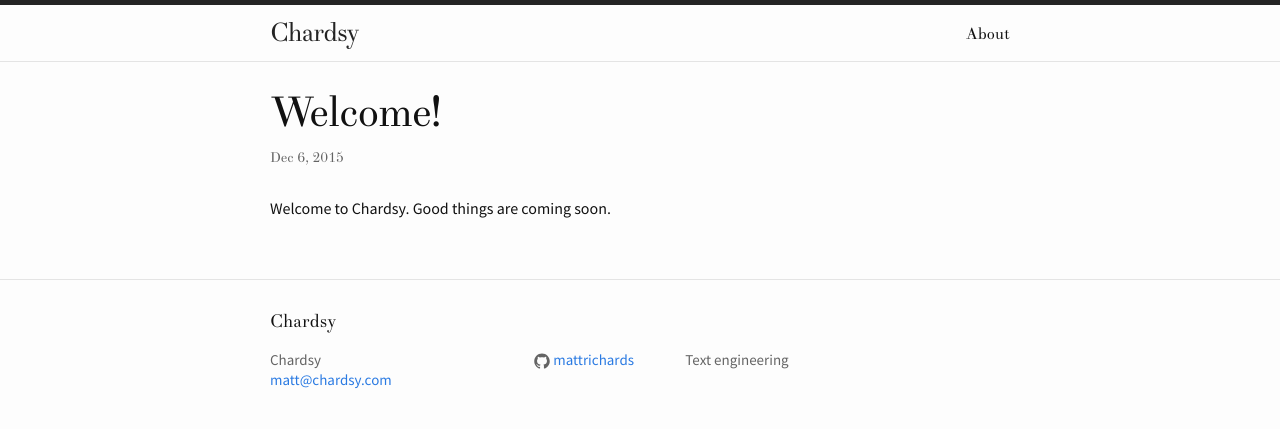
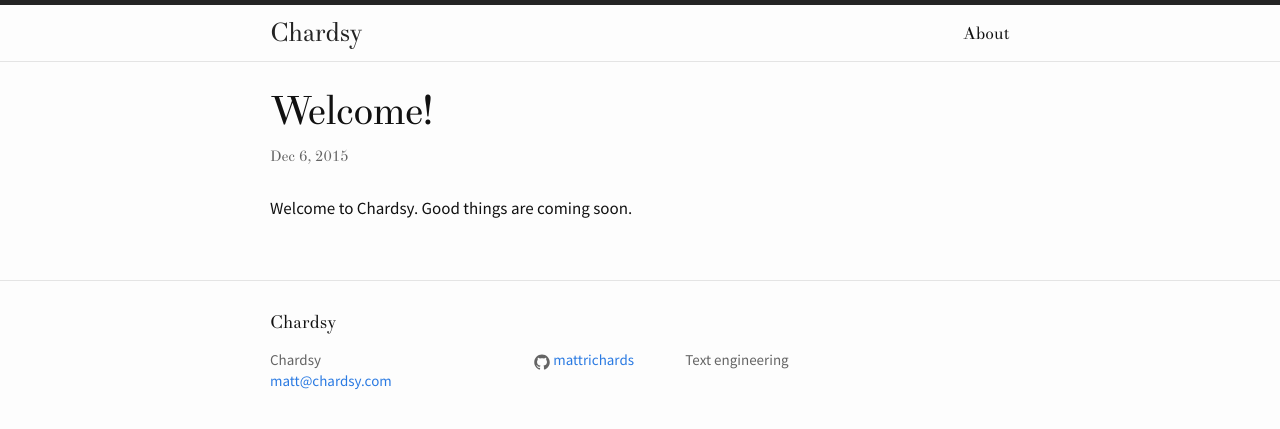
Before and after one commit to mattrichards/mattrichards.github.io, a Jekyll site: the page built from _posts/2015-12-05-welcome.md, in a window 1280 px wide. Shown: the top 429 px of the page. Built offline with Jekyll 4.4.1, drawn with Linux system fonts in a browser that asks for light colours.

Commit message:
Small changes to improve the fonts
* Use the system Didot when available, since it looks better than the free
  one.
* Increase the kerning on the site title by half a pixel.
* Increase the font size on the body text to be more readable.
* Decrease the font size on post titles; I thought they were too big.

```diff
--- a/_sass/_layout.scss
+++ b/_sass/_layout.scss
@@ -15,7 +15,7 @@
     font-size: 26px;
     font-weight: 300;
     line-height: 56px;
-    letter-spacing: -1px;
+    letter-spacing: -0.5px;
     margin-bottom: 0;
     float: left;
 
@@ -207,7 +207,7 @@
 }
 
 .post-title {
-    font-size: 42px;
+    font-size: 40px;
     letter-spacing: -1px;
     line-height: 1;
 
--- a/css/main.scss
+++ b/css/main.scss
@@ -34,12 +34,12 @@
 
 // Our variables
 $base-font-family: 'Source Sans Pro', sans-serif;
-$base-font-size:   16px;
+$base-font-size:   17px;
 $base-font-weight: 400;
 $small-font-size:  $base-font-size * 0.875;
 $base-line-height: 1.35;
 
-$header-font-family: 'Header Didot', serif;
+$header-font-family: 'Didot', 'Header Didot', serif;
 
 $spacing-unit:     30px;
 
```
